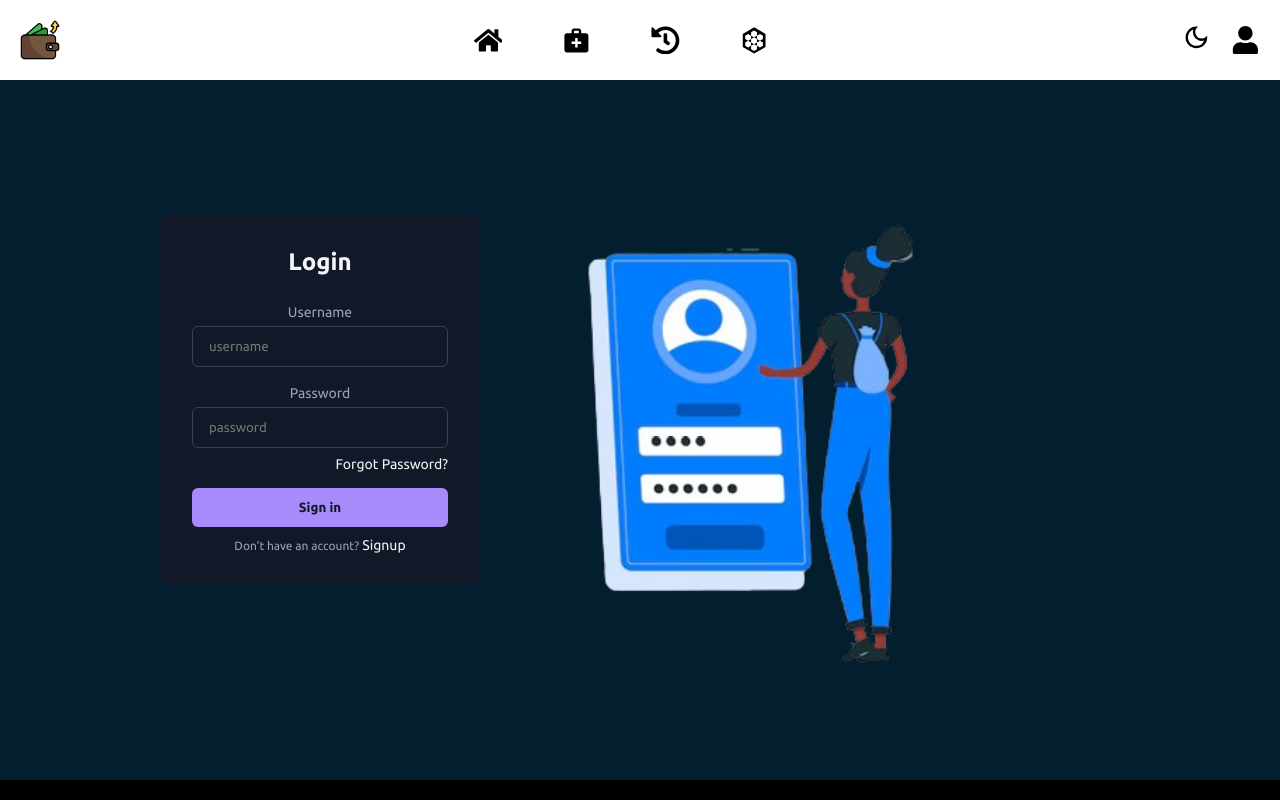
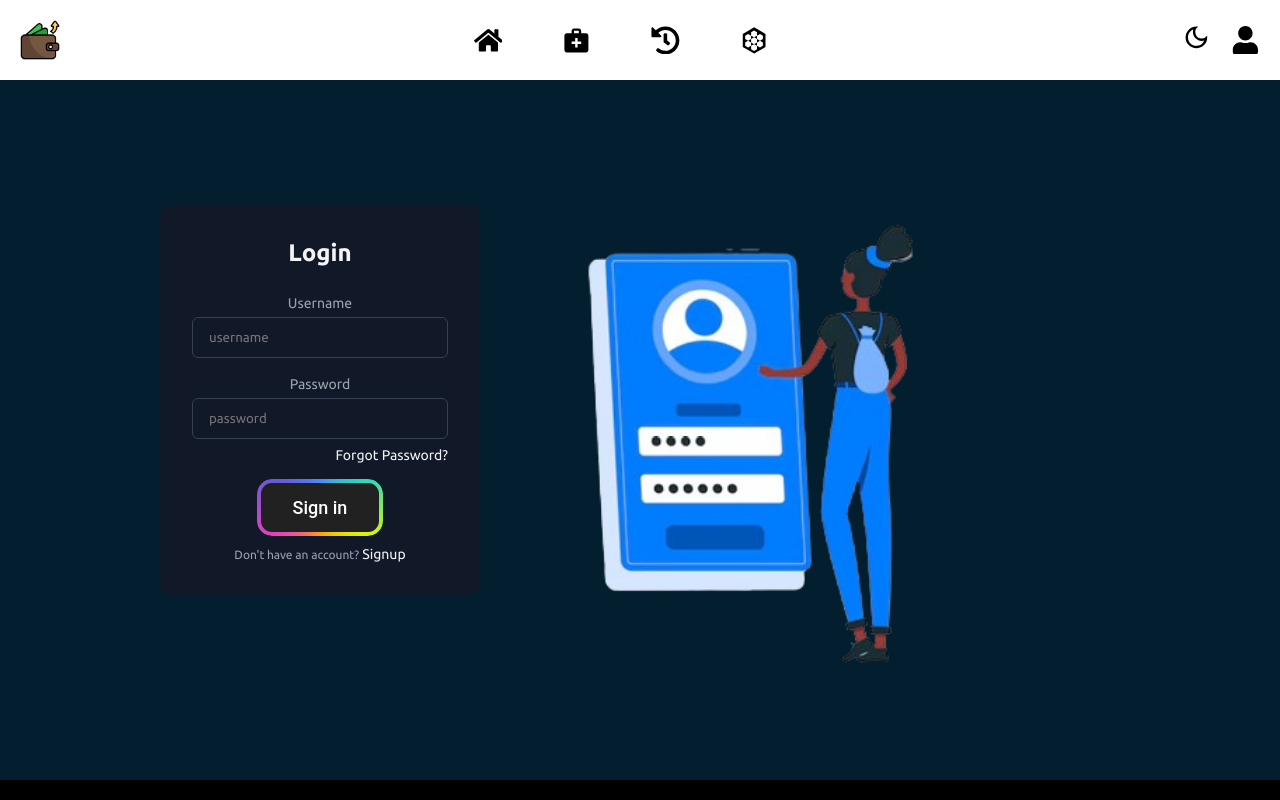
Before and after one commit to Pritam-Raj/ExpenseTracker, a React (Vite) app: page /login in a window 1280 px wide. Built offline with nearby package versions, Linux system fonts and the light colour scheme.

Commit message:
Buttons Updated

```diff
--- a/src/pages/Login.css
+++ b/src/pages/Login.css
@@ -73,28 +73,80 @@
   text-decoration: underline rgba(167, 139, 250, 1);
 }
 
-.sign {
-  margin-bottom: 10px;
-  display: block;
+
+.signin{
+  --border-radius: 15px;
+  --border-width: 4px;
+  appearance: none;
+  position: relative;
+  padding: 1em 2em;
+  border: 0;
+  background-color: #212121;
+  border-radius: 15px;
+  font-family: "Roboto", Arial, "Segoe UI", sans-serif;
+  font-size: 18px;
+  font-weight: 500;
+  cursor: pointer;
+  color: #fff;
+  z-index: 2;
+ }
+
+ .signin::after {
+  --m-i: linear-gradient(#000, #000);
+  --m-o: content-box, padding-box;
+  content: "";
+  position: absolute;
+  left: 0;
+  top: 0;
   width: 100%;
-  transition: transform 0.2s ease-in-out;
-  background-color: rgba(167, 139, 250, 1);
-  padding: 0.75rem;
-  text-align: center;
-  color: rgba(17, 24, 39, 1);
-  border: none;
-  border-radius: 0.375rem;
-  font-weight: 600;
-}
-.sign:hover{
-  cursor: pointer;
-}
+  height: 100%;
+  padding: var(--border-width);
+  border-radius: var(--border-radius);
+  background-image: conic-gradient(
+         #488cfb,
+         #29dbbc,
+         #ddf505,
+         #ff9f0e,
+         #e440bb,
+         #655adc,
+         #488cfb
+     );
+  -webkit-mask-image: var(--m-i), var(--m-i);
+  mask-image: var(--m-i), var(--m-i);
+  -webkit-mask-origin: var(--m-o);
+  mask-origin: var(--m-o);
+  -webkit-mask-clip: var(--m-o);
+  mask-composite: exclude;
+  -webkit-mask-composite: destination-out;
+  filter: hue-rotate(0);
+  animation: rotate-hue linear 500ms infinite;
+  animation-play-state: paused;
+ }
+
+ .signin:hover::after {
+  animation-play-state: running;
+ }
+ @keyframes rotate-hue {
+  to {
+   filter: hue-rotate(1turn);
+  }
+ }
+
+ .signin,
+ .signin::after {
+  box-sizing: border-box;
+ }
+
+ .signin:active {
+  --border-width: 5px;
+ }
 
 .signup {
   text-align: center;
   font-size: 0.75rem;
   line-height: 1rem;
   color: rgba(156, 163, 175, 1);
+  margin-top: 10px;
 }
 
 .loginimg {
--- a/src/pages/Login.jsx
+++ b/src/pages/Login.jsx
@@ -89,7 +89,7 @@ const Login = () => {
               </a>
             </div>
           </div>
-          <button className="sign" type="submit">
+          <button className="signin" type="submit">
             Sign in
           </button>
         </form>
--- a/src/pages/Services.css
+++ b/src/pages/Services.css
@@ -60,6 +60,7 @@
     padding: 1em 2em;
     border: 0;
     background-color: #212121;
+    border-radius: 15px;
     font-family: "Roboto", Arial, "Segoe UI", sans-serif;
     font-size: 18px;
     font-weight: 500;
--- a/src/pages/Signup.css
+++ b/src/pages/Signup.css
@@ -56,20 +56,71 @@ body{
   }
 
   .sign {
-    display: block;
+    --border-radius: 15px;
+    --border-width: 4px;
+    appearance: none;
+    position: relative;
+    padding: 1em 2em;
+    border: 0;
+    background-color: #212121;
+    border-radius: 15px;
+    font-family: "Roboto", Arial, "Segoe UI", sans-serif;
+    font-size: 18px;
+    font-weight: 500;
+    cursor: pointer;
+    color: #fff;
+    z-index: 2;
+   }
+
+   .sign::after {
+    --m-i: linear-gradient(#000, #000);
+    --m-o: content-box, padding-box;
+    content: "";
+    position: absolute;
+    left: 0;
+    top: 0;
     width: 100%;
-    background-color: rgba(167, 139, 250, 1);
-    padding: 0.75rem;
-    text-align: center;
-    color: rgba(17, 24, 39, 1);
-    border: none;
-    border-radius: 0.375rem;
-    font-weight: 600;
-  }
+    height: 100%;
+    padding: var(--border-width);
+    border-radius: var(--border-radius);
+    background-image: conic-gradient(
+           #488cfb,
+           #29dbbc,
+           #ddf505,
+           #ff9f0e,
+           #e440bb,
+           #655adc,
+           #488cfb
+       );
+    -webkit-mask-image: var(--m-i), var(--m-i);
+    mask-image: var(--m-i), var(--m-i);
+    -webkit-mask-origin: var(--m-o);
+    mask-origin: var(--m-o);
+    -webkit-mask-clip: var(--m-o);
+    mask-composite: exclude;
+    -webkit-mask-composite: destination-out;
+    filter: hue-rotate(0);
+    animation: rotate-hue linear 500ms infinite;
+    animation-play-state: paused;
+   }
 
-  .sign:hover{
-    cursor: pointer;
-  }
+   .sign:hover::after {
+    animation-play-state: running;
+   }
+   @keyframes rotate-hue {
+    to {
+     filter: hue-rotate(1turn);
+    }
+   }
+
+   .sign,
+   .sign::after {
+    box-sizing: border-box;
+   }
+
+   .sign:active {
+    --border-width: 5px;
+   }
 
   .signup {
     text-align: center;
```
